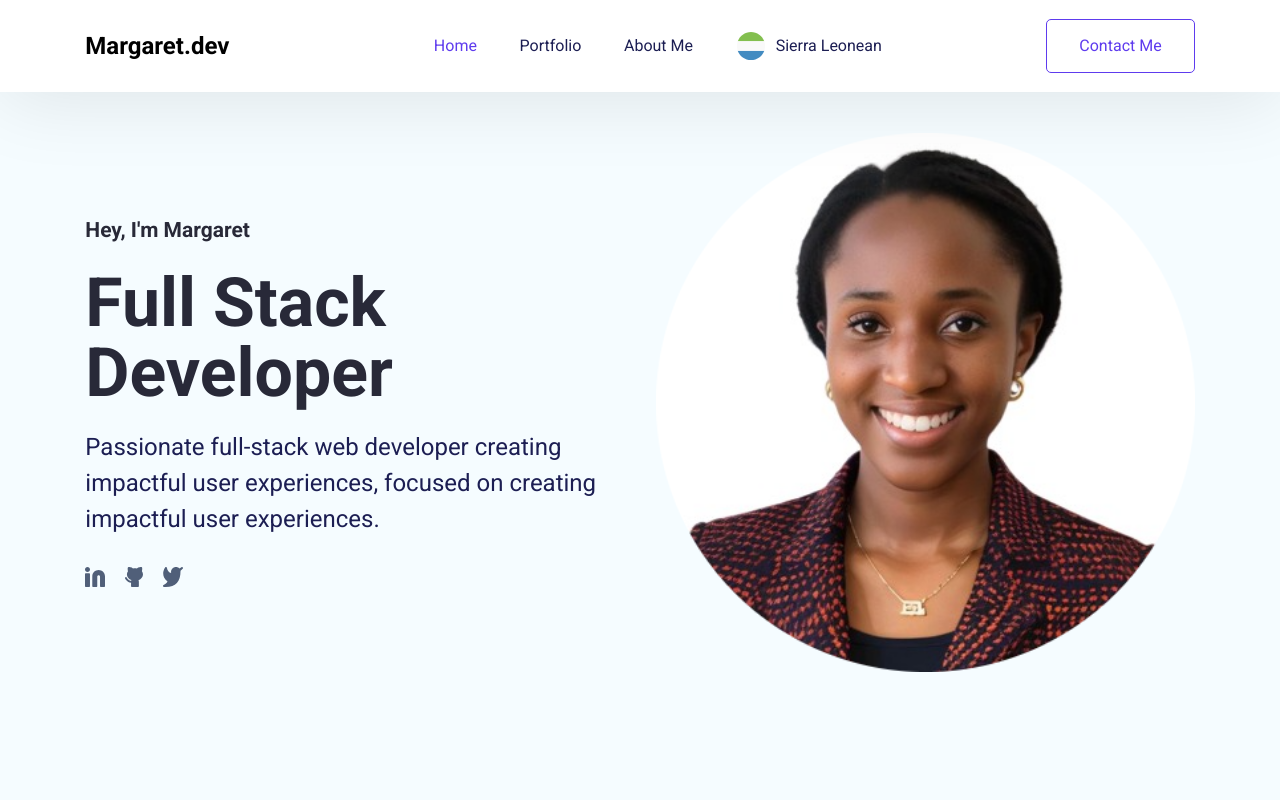
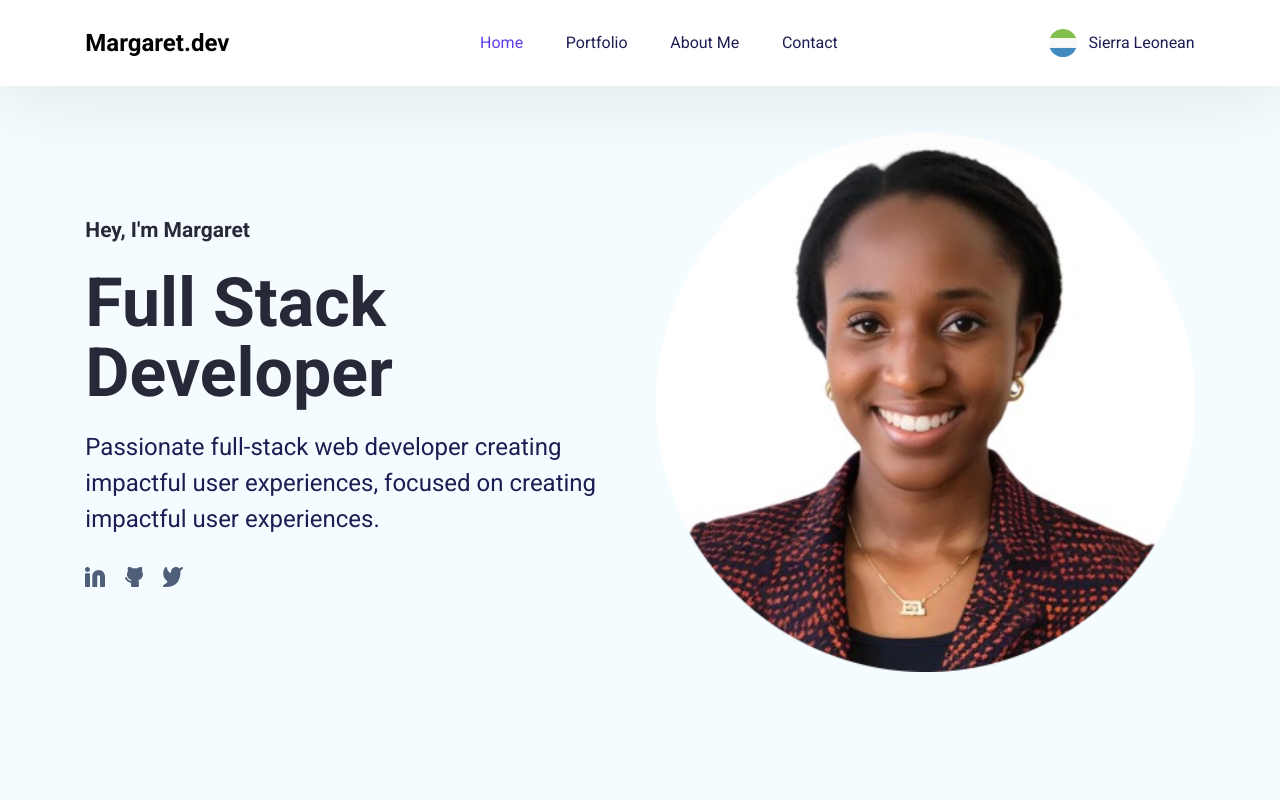
Before and after one commit to MargaretTechworld/My-Portfolio, a React (Create React App) app: page / in a window 1280 px wide. Shown: the top 800 px of the page. Built offline with nearby package versions, Linux system fonts and the light colour scheme.

Commit message:
Update navbar

```diff
--- a/src/Pages/Home/Navbar.jsx
+++ b/src/Pages/Home/Navbar.jsx
@@ -98,7 +98,25 @@ const Navbar = () => {
             </Link>
           </li>
           <li>
-            <Link
+          <Link
+              onClick={closeMenu}
+              activeClass="navbar--active-content"
+              spy
+              smooth
+              offset={-70}
+              duration={500}
+              to="Contact"
+              className="navbar--content"
+              role="menuitem"
+              tabIndex={0}
+            >
+              Contact
+            </Link>
+
+          </li>
+        </ul>
+      </div>
+      <Link
               onClick={closeMenu}
               activeClass="navbar--active-content"
               spy
@@ -115,22 +133,6 @@ const Navbar = () => {
                 Sierra Leonean
               </div>
             </Link>
-          </li>
-        </ul>
-      </div>
-      <Link
-        onClick={closeMenu}
-        activeClass="navbar--active-content"
-        spy
-        smooth
-        offset={-70}
-        duration={500}
-        to="Contact"
-        className="btn btn-outline-primary"
-        role="button"
-      >
-        Contact Me
-      </Link>
     </nav>
   );
 };
```
